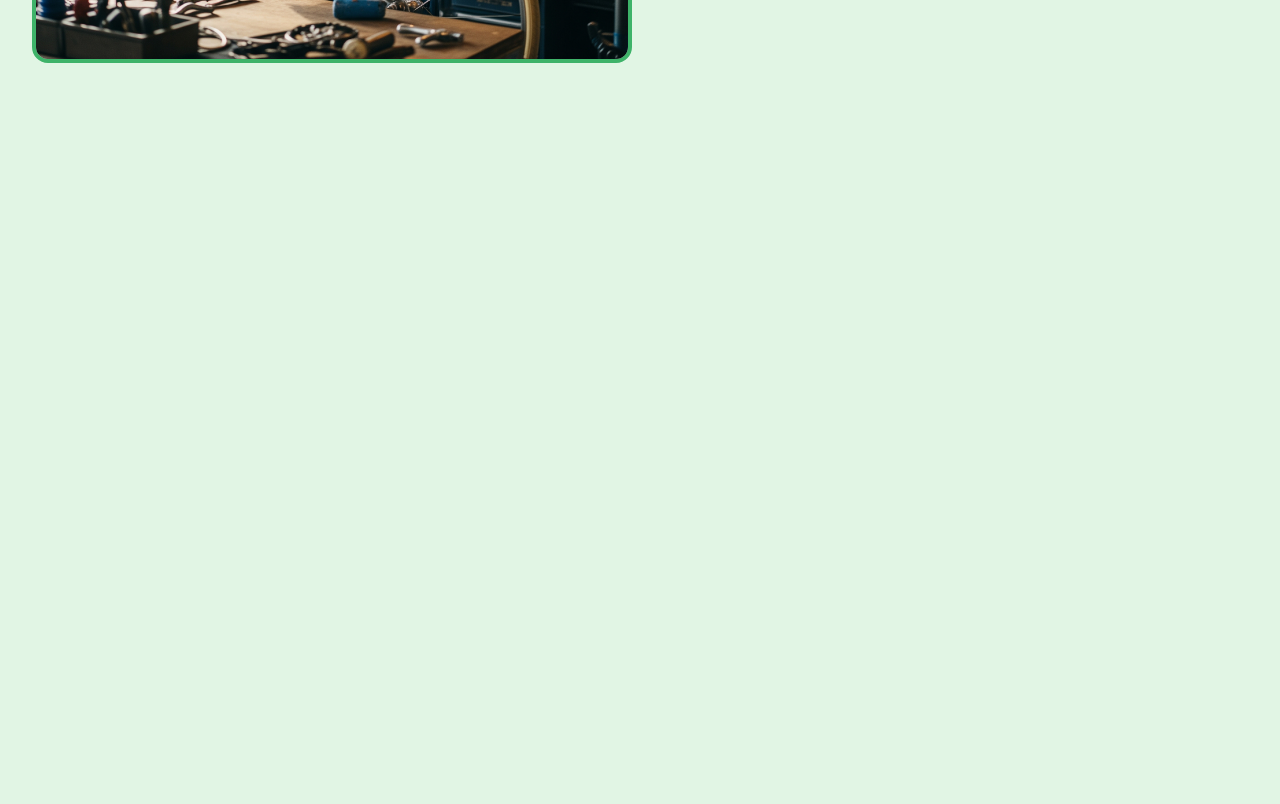
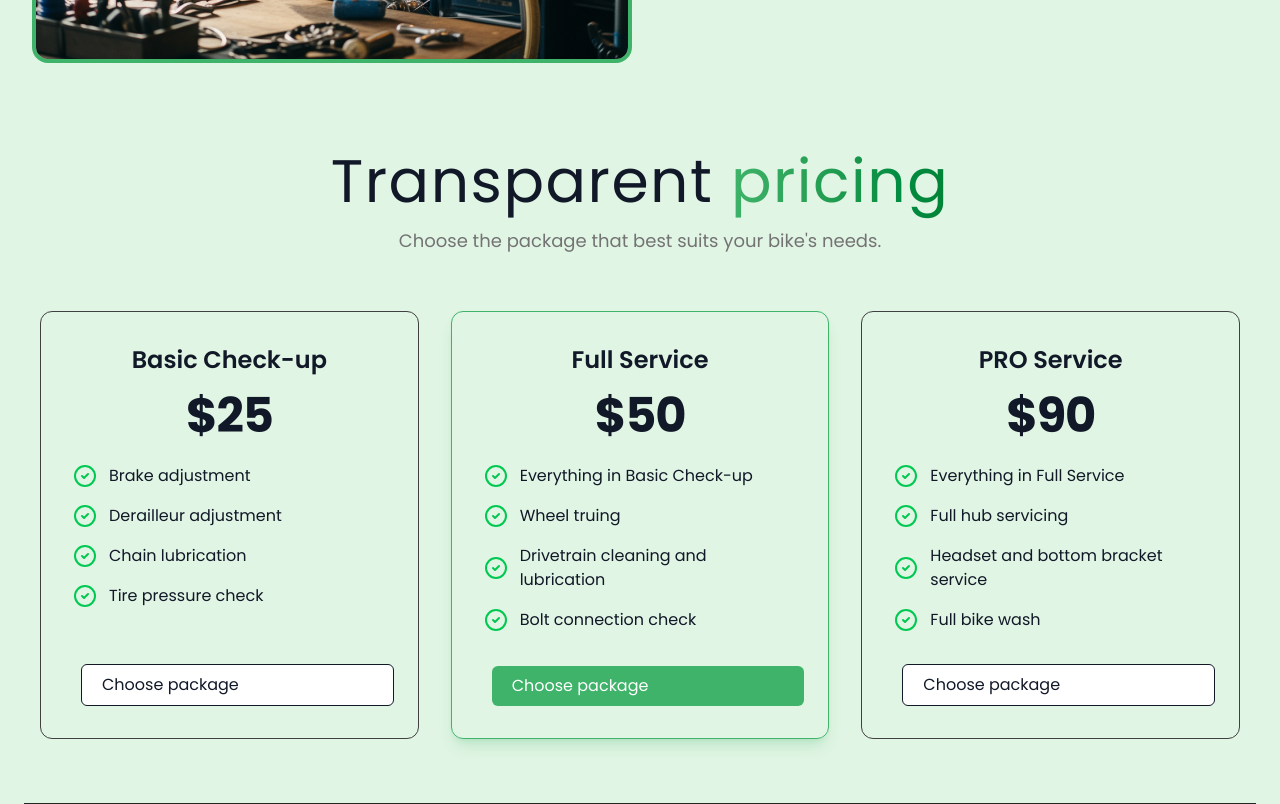
Before and after one commit to madamiec19/BikeWorkshop, a React (Vite) app: page / in a window 1280 px wide. Shown: the part 2380-3184 px from the top of the page. Before the commit the page ends 2451 px from the top, so only its background shows below. Built offline with nearby package versions, Linux system fonts and the light colour scheme.

Commit message:
add pricing section

```diff
--- a/src/App.jsx
+++ b/src/App.jsx
@@ -2,6 +2,7 @@ import Navbar from "./components/Navbar";
 import HeroSection from "./components/HeroSection";
 import FeaturesSection from "./components/FeaturesSection";
 import Workflow from "./components/Workflow";
+import PricingSection from "./components/PricingSection";
 
 const App = () => {
   return (
@@ -11,6 +12,7 @@ const App = () => {
         <HeroSection />
         <FeaturesSection />
         <Workflow />
+        <PricingSection />
       </div>
     </>
   );
--- /dev/null
+++ b/src/components/PricingSection.jsx
@@ -0,0 +1,68 @@
+import React from "react";
+import { useTranslation, Trans } from "react-i18next";
+import { CheckCircle2 } from "lucide-react";
+import { Button } from "./Button"; // Importujemy reużywalny komponent przycisku
+
+const PricingSection = () => {
+  const { t } = useTranslation();
+
+  // Definiujemy klucze dla 3 pakietów cenowych, które mamy w plikach json
+  const pricingKeys = ["1", "2", "3"];
+
+  return (
+    <div className="mt-20 border-b border-neutral-800 pb-12">
+      <div className="text-center">
+        <h2 className="text-3xl sm:text-5xl lg:text-6xl mt-10 lg:mt-20 tracking-wide">
+          {t("pricing_title_styled")}
+          <span className="bg-gradient-to-r from-accent to-green-700 text-transparent bg-clip-text">
+            {t("pricing_title")}
+          </span>
+        </h2>
+        <p className="mt-4 text-lg text-neutral-500">{t("pricing_subtitle")}</p>
+      </div>
+      <div className="flex flex-wrap justify-center mt-10">
+        {pricingKeys.map((key) => {
+          const isFeatured = key === "2";
+          return (
+            <div key={key} className="w-full sm:w-1/2 lg:w-1/3 p-4">
+              <div
+                className={`p-8 border rounded-xl h-full flex flex-col transition-all duration-300 ${
+                  isFeatured
+                    ? "border-accent shadow-accent/20 shadow-lg"
+                    : "border-neutral-700"
+                }`}
+              >
+                <h3 className="text-2xl font-semibold mb-4 text-center">
+                  {t(`pricing_${key}_title`)}
+                </h3>
+                <div className="text-center mb-6">
+                  <span className="text-5xl font-bold tracking-tight">
+                    {t(`pricing_${key}_price`)}
+                  </span>
+                </div>
+                <ul className="space-y-4 mb-8 flex-grow">
+                  {/* Zakładamy, że każdy pakiet ma 4 cechy */}
+                  {[1, 2, 3, 4].map((featureKey) => (
+                    <li key={featureKey} className="flex items-center">
+                      <CheckCircle2 className="text-green-500 mr-3 flex-shrink-0" />
+                      <span>{t(`pricing_${key}_feature_${featureKey}`)}</span>
+                    </li>
+                  ))}
+                </ul>
+                <Button
+                  href="#"
+                  variant={isFeatured ? "primary" : "secondary"}
+                  className="w-full justify-center"
+                >
+                  {t("pricing_button_text")}
+                </Button>
+              </div>
+            </div>
+          );
+        })}
+      </div>
+    </div>
+  );
+};
+
+export default PricingSection;
--- a/src/constants/index.jsx
+++ b/src/constants/index.jsx
@@ -1,26 +1,11 @@
 import {
   Bike,
-  BotMessageSquare,
-  LucideBike,
   Shield,
   TriangleAlert,
   UserRoundCheck,
   UserRoundSearch,
   Wrench,
-  WrenchIcon,
 } from "lucide-react";
-import { BatteryCharging } from "lucide-react";
-import { Fingerprint } from "lucide-react";
-import { ShieldHalf } from "lucide-react";
-import { PlugZap } from "lucide-react";
-import { GlobeLock } from "lucide-react";
-
-import user1 from "../assets/profile-pictures/user1.jpg";
-import user2 from "../assets/profile-pictures/user2.jpg";
-import user3 from "../assets/profile-pictures/user3.jpg";
-import user4 from "../assets/profile-pictures/user4.jpg";
-import user5 from "../assets/profile-pictures/user5.jpg";
-import user6 from "../assets/profile-pictures/user6.jpg";
 
 export const navItems = [
   { label: "O nas", href: "#" },
@@ -29,138 +14,13 @@ export const navItems = [
   { label: "Kontakt", href: "#" },
 ];
 
-export const testimonials = [
-  {
-    user: "John Doe",
-    company: "Stellar Solutions",
-    image: user1,
-    text: "I am extremely satisfied with the services provided. The team was responsive, professional, and delivered results beyond my expectations.",
-  },
-  {
-    user: "Jane Smith",
-    company: "Blue Horizon Technologies",
-    image: user2,
-    text: "I couldn't be happier with the outcome of our project. The team's creativity and problem-solving skills were instrumental in bringing our vision to life",
-  },
-  {
-    user: "David Johnson",
-    company: "Quantum Innovations",
-    image: user3,
-    text: "Working with this company was a pleasure. Their attention to detail and commitment to excellence are commendable. I would highly recommend them to anyone looking for top-notch service.",
-  },
-  {
-    user: "Ronee Brown",
-    company: "Fusion Dynamics",
-    image: user4,
-    text: "Working with the team at XYZ Company was a game-changer for our project. Their attention to detail and innovative solutions helped us achieve our goals faster than we thought possible. We are grateful for their expertise and professionalism!",
-  },
-  {
-    user: "Michael Wilson",
-    company: "Visionary Creations",
-    image: user5,
-    text: "I am amazed by the level of professionalism and dedication shown by the team. They were able to exceed our expectations and deliver outstanding results.",
-  },
-  {
-    user: "Emily Davis",
-    company: "Synergy Systems",
-    image: user6,
-    text: "The team went above and beyond to ensure our project was a success. Their expertise and dedication are unmatched. I look forward to working with them again in the future.",
-  },
-];
-
 export const features = [
-  {
-    icon: <Wrench />,
-    text: "Pełny Przegląd Sezonowy",
-    description:
-      "Przygotuj swój rower na tysiące kilometrów. Nasz kompleksowy przegląd obejmuje regulację przerzutek i hamulców, centrowanie kół, smarowanie napędu i kontrolę wszystkich kluczowych komponentów.",
-  },
-  {
-    icon: <TriangleAlert />,
-    text: "Naprawy Bieżące i Awarie",
-    description:
-      "Złapałeś gumę? Zerwał się łańcuch? Oferujemy szybkie i skuteczne naprawy od ręki. Diagnozujemy problem i przywracamy sprawność Twojego roweru, byś mógł jak najszybciej wrócić na trasę.",
-  },
-  {
-    icon: <Shield />,
-    text: "Serwis Hamulców",
-    description:
-      "Bezpieczeństwo to podstawa. Specjalizujemy się w serwisie hamulców hydraulicznych i tarczowych – od wymiany klocków po odpowietrzanie układu. Dbamy też o pełną sprawność Twojej amortyzacji.",
-  },
-  {
-    icon: <UserRoundCheck />,
-    text: "Wygodna Rezerwacja Online",
-    description:
-      "Szanujemy Twój czas. Umów wizytę w naszym serwisie za pomocą prostego formularza online. Wybierz dogodny dla siebie termin, opisz krótko usterkę i przyjedź na gotowe, bez kolejek.",
-  },
-  {
-    icon: <Bike />,
-    text: "Składanie i Modernizacja Rowerów",
-    description:
-      "Marzy Ci się rower złożony od podstaw na wymarzonej ramie? A może chcesz ulepszyć obecny sprzęt? Pomożemy w doborze komponentów, złożymy je w profesjonalną całość i tchniemy w Twój rower nowe życie.",
-  },
-  {
-    icon: <UserRoundSearch />,
-    text: "Fachowe Doradztwo i Dobór Części",
-    description:
-      "Dzięki wieloletniemu doświadczeniu potrafimy doradzić w każdej kwestii – od wyboru odpowiednich opon po modernizację napędu. Na miejscu posiadamy szeroki wybór części i akcesoriów od sprawdzonych producentów.",
-  },
-];
-
-export const checklistItems = [
-  {
-    title: "Szybka i trafna diagnoza",
-    description:
-      "Precyzyjnie lokalizujemy usterkę, aby Twój rower jak najszybciej wrócił do pełnej sprawności.",
-  },
-  {
-    title: "Gwarancja na wykonane usługi",
-    description:
-      "Jesteśmy pewni jakości naszych napraw, dlatego na każdą usługę otrzymujesz gwarancję.",
-  },
-  {
-    title: "Oryginalne części i akcesoria",
-    description:
-      "Korzystamy tylko ze sprawdzonych komponentów od renomowanych producentów, zapewniając trwałość i bezpieczeństwo.",
-  },
-  {
-    title: "Indywidualne podejście do klienta",
-    description:
-      "Słuchamy Twoich potrzeb i doradzamy najlepsze rozwiązania, aby jazda na rowerze była czystą przyjemnością.",
-  },
-];
-
-export const pricingOptions = [
-  {
-    title: "Free",
-    price: "$0",
-    features: [
-      "Private board sharing",
-      "5 Gb Storage",
-      "Web Analytics",
-      "Private Mode",
-    ],
-  },
-  {
-    title: "Pro",
-    price: "$10",
-    features: [
-      "Private board sharing",
-      "10 Gb Storage",
-      "Web Analytics (Advance)",
-      "Private Mode",
-    ],
-  },
-  {
-    title: "Enterprise",
-    price: "$200",
-    features: [
-      "Private board sharing",
-      "Unlimited Storage",
-      "High Performance Network",
-      "Private Mode",
-    ],
-  },
+  { icon: <Wrench /> },
+  { icon: <TriangleAlert /> },
+  { icon: <Shield /> },
+  { icon: <UserRoundCheck /> },
+  { icon: <Bike /> },
+  { icon: <UserRoundSearch /> },
 ];
 
 export const resourcesLinks = [
--- a/src/locales/en/translation.json
+++ b/src/locales/en/translation.json
@@ -33,7 +33,8 @@
   "checklist_3_desc": "We use only proven components from reputable manufacturers, ensuring durability and safety.",
   "checklist_4_title": "Individual Customer Approach",
   "checklist_4_desc": "We listen to your needs and advise on the best solutions to make cycling a pure pleasure.",
-  "pricing_title_styled": "Transparent <1>Pricing</1>",
+  "pricing_title_styled": "Transparent ",
+  "pricing_title": "pricing",
   "pricing_subtitle": "Choose the package that best suits your bike's needs.",
   "pricing_1_title": "Basic Check-up",
   "pricing_1_price": "$25",
--- a/src/locales/pl/translation.json
+++ b/src/locales/pl/translation.json
@@ -33,7 +33,8 @@
   "checklist_3_desc": "Korzystamy tylko ze sprawdzonych komponentów od renomowanych producentów, zapewniając trwałość i bezpieczeństwo.",
   "checklist_4_title": "Indywidualne podejście do klienta",
   "checklist_4_desc": "Słuchamy Twoich potrzeb i doradzamy najlepsze rozwiązania, aby jazda była czystą przyjemnością.",
-  "pricing_title_styled": "Przejrzysty <1>cennik</1>",
+  "pricing_title_styled": "Przejrzysty ",
+  "pricing_title": "cennik",
   "pricing_subtitle": "Wybierz pakiet, który najlepiej odpowiada potrzebom Twojego roweru.",
   "pricing_1_title": "Przegląd Podstawowy",
   "pricing_1_price": "99 zł",
```
Also changed, not shown: 1 other file (tests, documents, lock files or other folders).
